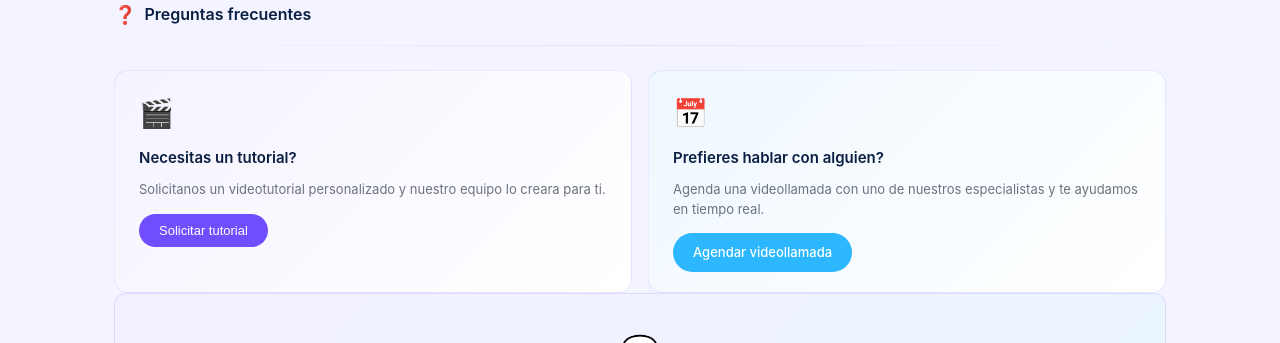
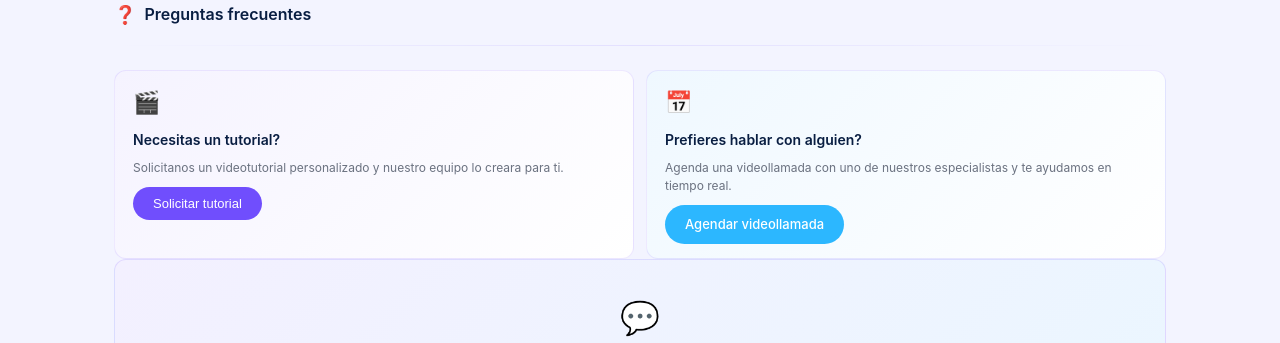
Before and after one commit to OperacionesAdipa/Centro-de-ayuda, a Next.js app: page / in a window 1280 px wide. Shown: the part 780-1123 px from the top of the page. Built offline with nearby package versions, Linux system fonts and the light colour scheme; no server answers; the database is empty.

Commit message:
Update HelpSection.tsx

```diff
--- a/src/components/HelpSection.tsx
+++ b/src/components/HelpSection.tsx
@@ -37,24 +37,24 @@ export function HelpSection() {
   }
 
   return (
-    <div style={{ display: 'grid', gridTemplateColumns: '1fr 1fr', gap: 16 }}>
-      <div style={{ padding: '20px 24px', borderRadius: 14, border: '0.5px solid var(--border)', background: 'linear-gradient(135deg, #f5f3ff, #fff)', display: 'flex', flexDirection: 'column', gap: 10 }}>
-        <span style={{ fontSize: 28 }}>&#127916;</span>
-        <div style={{ fontSize: 15, fontWeight: 600, color: 'var(--dark)' }}>Necesitas un tutorial?</div>
-        <div style={{ fontSize: 13, color: 'var(--muted)', lineHeight: 1.5 }}>Solicitanos un videotutorial personalizado y nuestro equipo lo creara para ti.</div>
+    <div style={{ display: 'grid', gridTemplateColumns: '1fr 1fr', gap: 12 }}>
+      <div style={{ padding: '14px 18px', borderRadius: 12, border: '0.5px solid var(--border)', background: 'linear-gradient(135deg, #f5f3ff, #fff)', display: 'flex', flexDirection: 'column', gap: 8 }}>
+        <span style={{ fontSize: 22 }}>&#127916;</span>
+        <div style={{ fontSize: 14, fontWeight: 600, color: 'var(--dark)' }}>Necesitas un tutorial?</div>
+        <div style={{ fontSize: 12, color: 'var(--muted)', lineHeight: 1.5 }}>Solicitanos un videotutorial personalizado y nuestro equipo lo creara para ti.</div>
         {!showForm && !sent && (
-          <button className="help-card-btn purple" onClick={() => setShowForm(true)} style={{ alignSelf: 'flex-start', marginTop: 4 }}>
+          <button className="help-card-btn purple" onClick={() => setShowForm(true)} style={{ alignSelf: 'flex-start', marginTop: 2 }}>
             Solicitar tutorial
           </button>
         )}
         {sent && (
-          <div style={{ fontSize: 13, color: '#3b6d11', background: '#eaf3de', padding: '8px 12px', borderRadius: 8 }}>
+          <div style={{ fontSize: 12, color: '#3b6d11', background: '#eaf3de', padding: '6px 10px', borderRadius: 8 }}>
             Solicitud enviada!
             <button className="help-again-btn" onClick={resetForm} style={{ marginLeft: 8 }}>Solicitar otro</button>
           </div>
         )}
         {showForm && !sent && (
-          <div style={{ display: 'flex', flexDirection: 'column', gap: 8, marginTop: 4 }}>
+          <div style={{ display: 'flex', flexDirection: 'column', gap: 6, marginTop: 2 }}>
             <input className="tutorial-input" type="text" placeholder="Tu nombre" value={name} onChange={(e) => setName(e.target.value)} />
             <input className="tutorial-input" type="email" placeholder="Tu correo electronico" value={email} onChange={(e) => setEmail(e.target.value)} />
             <textarea className="tutorial-input" placeholder="Que tutorial necesitas?" value={desc} onChange={(e) => setDesc(e.target.value)} rows={2} />
@@ -68,11 +68,11 @@ export function HelpSection() {
         )}
       </div>
 
-      <div style={{ padding: '20px 24px', borderRadius: 14, border: '0.5px solid var(--border)', background: 'linear-gradient(135deg, #eff8ff, #fff)', display: 'flex', flexDirection: 'column', gap: 10 }}>
-        <span style={{ fontSize: 28 }}>&#128197;</span>
-        <div style={{ fontSize: 15, fontWeight: 600, color: 'var(--dark)' }}>Prefieres hablar con alguien?</div>
-        <div style={{ fontSize: 13, color: 'var(--muted)', lineHeight: 1.5 }}>Agenda una videollamada con uno de nuestros especialistas y te ayudamos en tiempo real.</div>
-        <a href={CALENDAR_LINK} target="_blank" rel="noopener noreferrer" className="help-card-btn blue" style={{ alignSelf: 'flex-start', marginTop: 4 }}>
+      <div style={{ padding: '14px 18px', borderRadius: 12, border: '0.5px solid var(--border)', background: 'linear-gradient(135deg, #eff8ff, #fff)', display: 'flex', flexDirection: 'column', gap: 8 }}>
+        <span style={{ fontSize: 22 }}>&#128197;</span>
+        <div style={{ fontSize: 14, fontWeight: 600, color: 'var(--dark)' }}>Prefieres hablar con alguien?</div>
+        <div style={{ fontSize: 12, color: 'var(--muted)', lineHeight: 1.5 }}>Agenda una videollamada con uno de nuestros especialistas y te ayudamos en tiempo real.</div>
+        <a href={CALENDAR_LINK} target="_blank" rel="noopener noreferrer" className="help-card-btn blue" style={{ alignSelf: 'flex-start', marginTop: 2 }}>
           Agendar videollamada
         </a>
       </div>
```
